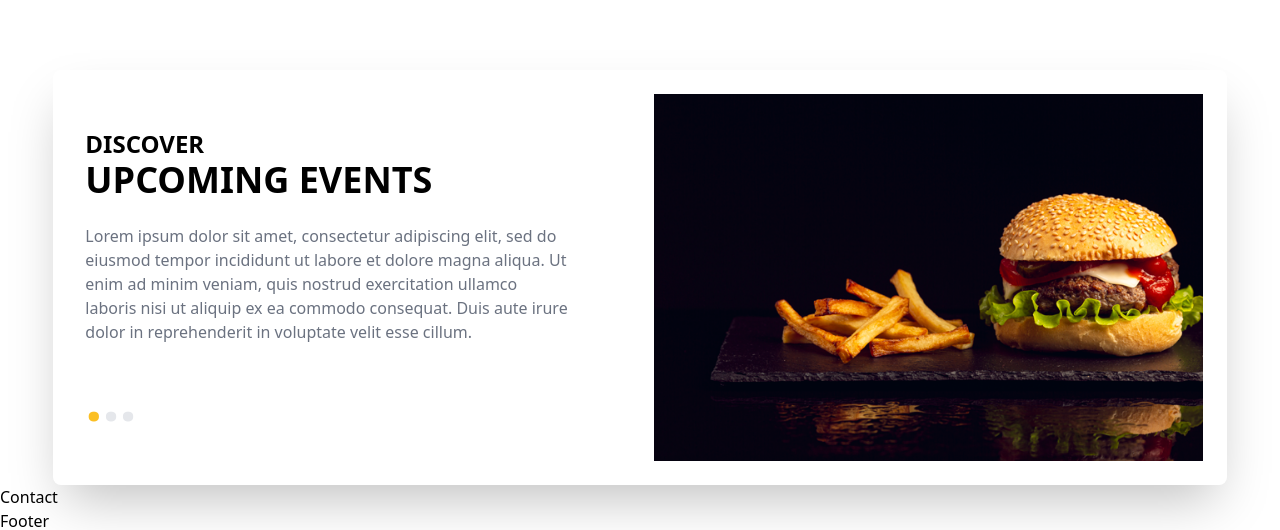
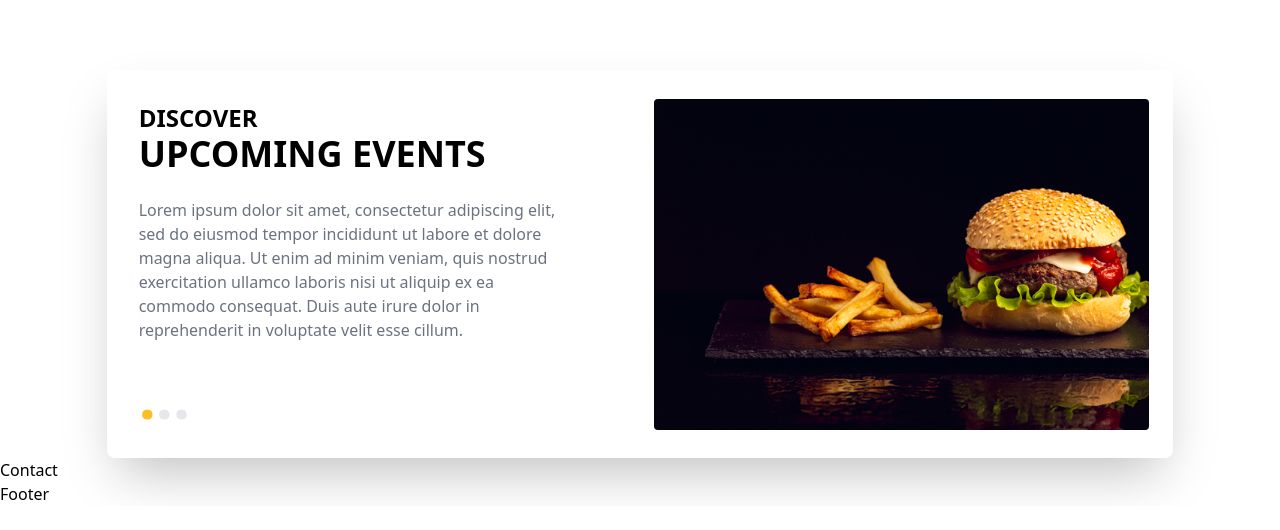
Before and after one commit to Shiva-Frg/burger-landing-page, a React (Create React App) app: page / in a window 1280 px wide. Shown: the part 1952-2482 px from the top of the page. After the commit the page ends 2458 px from the top, so only its background shows below. Built offline with nearby package versions, Linux system fonts and the light colour scheme.

Commit message:
edit About

```diff
--- a/src/components/About/About.jsx
+++ b/src/components/About/About.jsx
@@ -5,7 +5,7 @@ import aboutImage from '../../assets/about.png'
 const About = () => {
   return (
     <section className="mt-20">
-      <div className="flex items-center w-11/12 rounded-lg shadow-2xl p-6 m-auto space-x-7">
+      <div className="flex items-center w-10/12 rounded-lg shadow-2xl p-6 m-auto space-x-7">
         <article className="w-2/4 p-2">
           <p className="font-bold text-2xl">DISCOVER</p>
           <h1 className="font-black text-4xl">UPCOMING EVENTS</h1>
@@ -23,7 +23,7 @@ const About = () => {
           </div>
         </article>
         <div className="w-2/4">
-          <img src={aboutImage} alt="about" />
+          <img className="rounded" src={aboutImage} alt="about" />
         </div>
       </div>
     </section>
```
